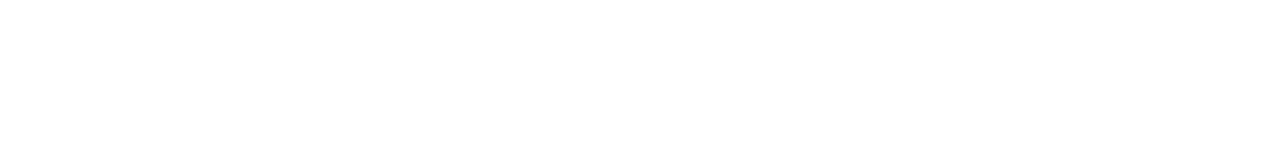
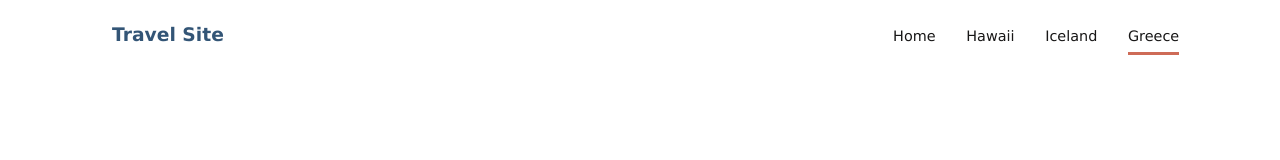
Before and after one commit to Ibrahimabudalah/Ibrahim-Abudalah-travelsite, a plain HTML site: page pages/greece.html in a window 1280 px wide. Drawn offline with Linux system fonts and the light colour scheme.

Commit message:
updated nav bar and linked it to all pages site wide

```diff
--- a/css/global.css
+++ b/css/global.css
@@ -1,6 +1,7 @@
 *{
     margin: 0;
     padding: 0;
+    font-family: Verdana, Geneva, Tahoma, sans-serif;
 }
 body{
     text-decoration: none;
@@ -9,17 +10,19 @@ body{
 .navigation{
     display: flex;
     justify-content: space-between;
-    align-items: center;
-    background-color: grey;
+    align-items: baseline;
+    background-color: white;
     width: 100%;
-    height: 5rem;
+    height: 4rem;
+    padding: 1.5rem 0;
+
 }
 .navigation-left{
-    margin: 0 9rem;
+    margin: 0 7rem;
 }
 .navigation-right{
-    margin: 0 4rem;
-    padding: 3rem;
+    /* margin-top: .8rem; */
+    margin-right: 5.5rem;
 }
 .navigation h3{
     color: #335576;
@@ -31,15 +34,21 @@ body{
     display: inline-block;
     list-style-type: none;
 }
+.navigation-right li:hover{
+    text-decoration: none;
+    color: #ce6b57;
+}
 .navigation-unordered-list li{
     display: inline-block;
-    font-size: 1rem;
-    color: black;
-    padding: 0 0.8rem;
+    font-size: .9rem;
+    font-weight: 200;
+    color: #181717;
+    margin: 0 0.8rem;
 }
 
 .navigation-unordered-list__main{
-    border-bottom: rgb(206, 107, 87) .2rem solid;
+    border-bottom: #ce6b57 .2rem solid;
+    padding-bottom: .5rem;
+
 }
-
 /* Navigation Bar ends here */
--- a/pages/greece.html
+++ b/pages/greece.html
@@ -0,0 +1,36 @@
+<!DOCTYPE html>
+<html lang="en">
+<head>
+    <meta charset="UTF-8">
+    <meta http-equiv="X-UA-Compatible" content="IE=edge">
+    <meta name="viewport" content="width=device-width, initial-scale=1.0">
+    <link rel="stylesheet" href="/css/destinations.css">
+    <link rel="stylesheet" href="/css/global.css">
+    <title>Travel Site - Greece</title>
+</head>
+<body>
+    <nav class="navigation">
+        <div class="navigation-left">
+            <a href="/index.html">
+                <h3>Travel Site</h3>
+            </a>
+        </div>
+        <div class="navigation-right">
+            <ul class="navigation-unordered-list">
+                <a href="/index.html">
+                    <li>Home</li>
+                </a>
+                <a href="/pages/hawaii.html">
+                    <li>Hawaii</li>
+                </a>
+                <a href="/pages/iceland.html">
+                    <li>Iceland</li>
+                </a>
+                <a href="/pages/greece.html">
+                    <li class="navigation-unordered-list__main">Greece</li>
+                </a>
+            </ul>
+        </div>
+    </nav>
+</body>
+</html>
```
Also changed, not shown: pages/hawaii.html (+36 -0 lines), pages/iceland.html (+36 -0 lines).
